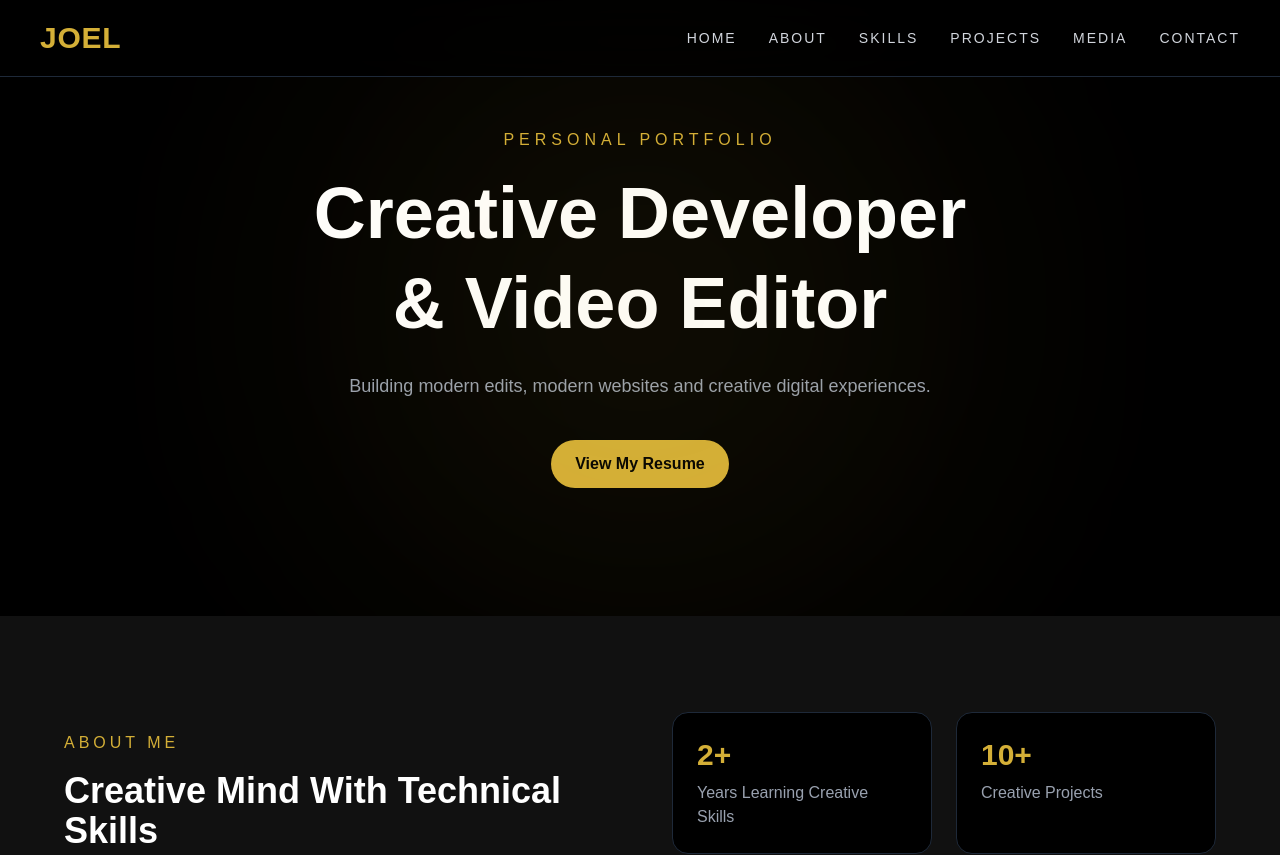
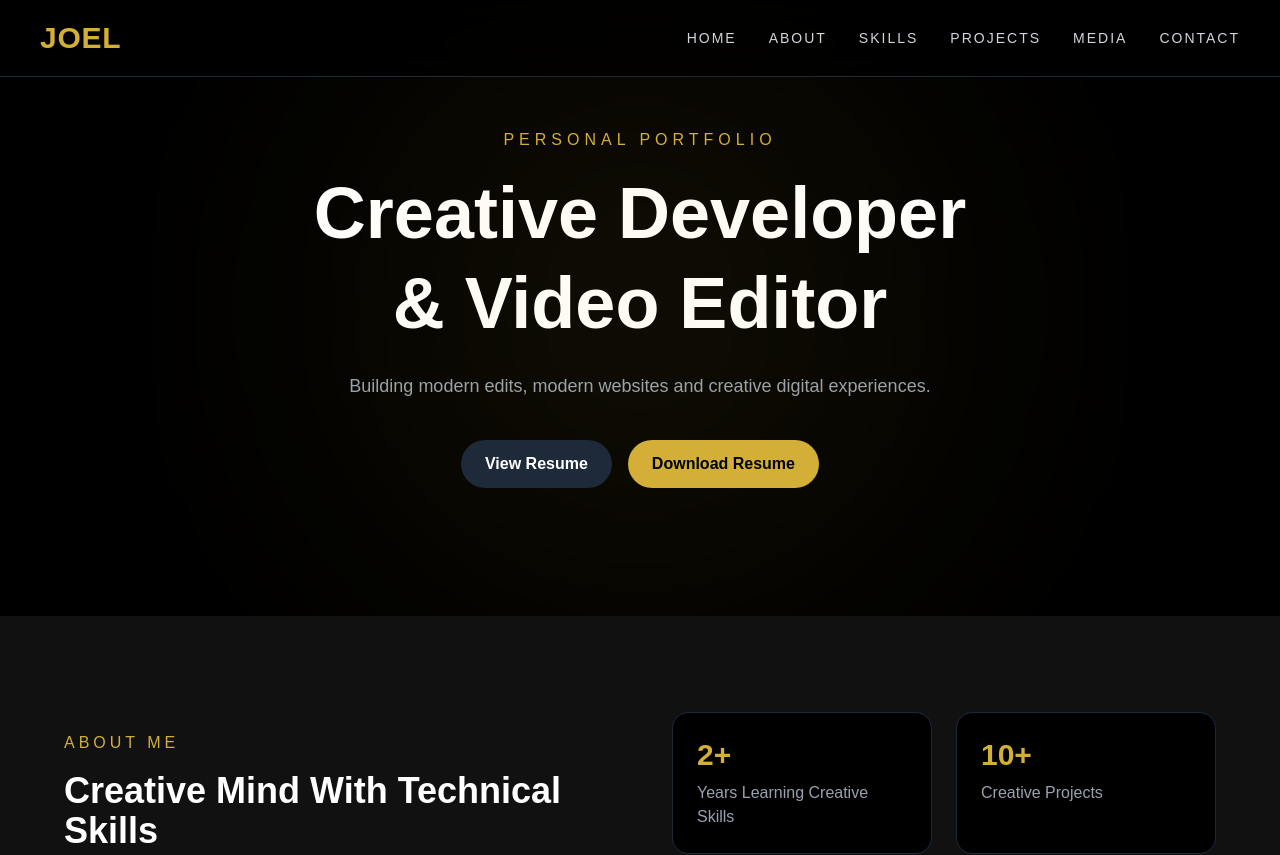
Before and after one commit to Joel123tony/Potfolio, a React (Vite) app: page / in a window 1280 px wide. Shown: the top 855 px of the page. Built offline with nearby package versions, Linux system fonts and the light colour scheme.

Commit message:
fix resume button

```diff
--- a/src/App.jsx
+++ b/src/App.jsx
@@ -129,13 +129,28 @@ function App() {
           creative digital experiences.
         </p>
 
-<a
-  href="/resume.pdf"
-  download
-  className="mt-10 inline-block bg-[#D4AF37] text-black px-6 py-3 rounded-full font-semibold hover:scale-105 hover:shadow-[0_0_25px_rgba(212,175,55,0.5)] transition duration-300"
->
-  View My Resume
-</a>
+<div className="relative z-20 mt-10 flex flex-col sm:flex-row gap-4 pointer-events-auto">
+
+  {/* View Resume */}
+  <a
+    href="/resume.pdf"
+    target="_blank"
+    rel="noopener noreferrer"
+    className="inline-block bg-gray-800 text-white px-6 py-3 rounded-full font-semibold text-center hover:scale-105 transition duration-300"
+  >
+    View Resume
+  </a>
+
+  {/* Download Resume */}
+  <a
+    href="/resume.pdf"
+    download
+    className="inline-block bg-[#D4AF37] text-black px-6 py-3 rounded-full font-semibold text-center hover:scale-105 hover:shadow-[0_0_25px_rgba(212,175,55,0.5)] transition duration-300"
+  >
+    Download Resume
+  </a>
+
+</div>
       </section>
 
       {/* About */}
```
